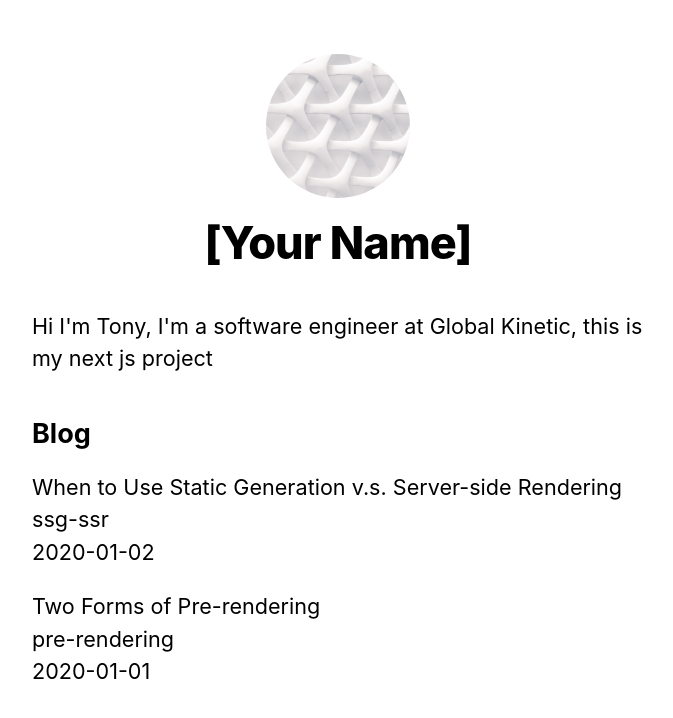
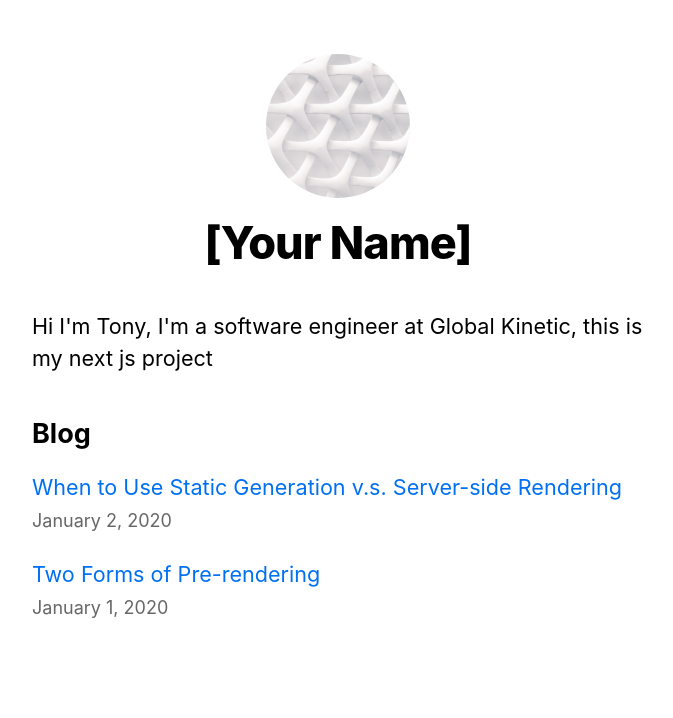
Before and after one commit to tony2tones/nextjs-app, a Next.js app: page / in a window 1280 px wide. Shown: the top 718 px of the page, without its empty margins (302-975 px from the left). Built offline with nearby package versions, Linux system fonts and the light colour scheme.

Commit message:
dynamic routing with static content

```diff
--- /dev/null
+++ b/components/date.js
@@ -0,0 +1,6 @@
+import { parseISO, format } from 'date-fns';
+
+export default function Date({ dateString }) {
+  const date = parseISO(dateString);
+  return <time dateTime={dateString}>{format(date, 'LLLL d, yyyy')}</time>;
+}
--- a/lib/posts.js
+++ b/lib/posts.js
@@ -1,6 +1,9 @@
 import fs from 'fs'
 import path from 'path'
 import matter from 'gray-matter'
+
+import { remark } from 'remark';
+import html from 'remark-html';
 
 const postsDirectory = path.join(process.cwd(), 'posts')
 
@@ -58,16 +61,23 @@
   });
 }
 
-export function getPostData(id) {
+export async function getPostData(id) {
   const fullPath = path.join(postsDirectory, `${id}.md`);
   const fileContents = fs.readFileSync(fullPath, 'utf8');
 
   // Use gray-matter to parse the post metadata section
   const matterResult = matter(fileContents);
 
-  // Combine the data with the id
+  // Use remark to convert markdown into HTML string
+  const processedContent = await remark()
+    .use(html)
+    .process(matterResult.content);
+  const contentHtml = processedContent.toString();
+
+  // Combine the data with the id and contentHtml
   return {
     id,
+    contentHtml,
     ...matterResult.data,
   };
 }
--- a/package.json
+++ b/package.json
@@ -6,9 +6,12 @@
     "start": "next start"
   },
   "dependencies": {
+    "date-fns": "^2.29.2",
     "gray-matter": "^4.0.2",
     "next": "latest",
     "react": "17.0.2",
-    "react-dom": "17.0.2"
+    "react-dom": "17.0.2",
+    "remark": "^14.0.2",
+    "remark-html": "^15.0.1"
   }
 }
--- a/pages/index.js
+++ b/pages/index.js
@@ -2,6 +2,8 @@
 import Layout, { siteTitle } from '../components/layout'
 import utilStyles from '../styles/utils.module.css'
 import { getSortedPostsData } from '../lib/posts'
+import Link from 'next/link';
+import Date from '../components/date';
 
 export default function Home({ allPostsData }) {
   return (
@@ -17,12 +19,14 @@
         <ul className={utilStyles.list}>
           {allPostsData.map(({ id, date, title }) => (
             <li className={utilStyles.listItem} key={id}>
-              {title}
-              <br />
-              {id}
-              <br />
-              {date}
-            </li>
+            <Link href={`/posts/${id}`}>
+              <a>{title}</a>
+            </Link>
+            <br />
+            <small className={utilStyles.lightText}>
+              <Date dateString={date} />
+            </small>
+          </li>
           ))}
         </ul>
       </section>
```
Also changed, not shown: pages/posts/[id].js (+15 -5 lines).
